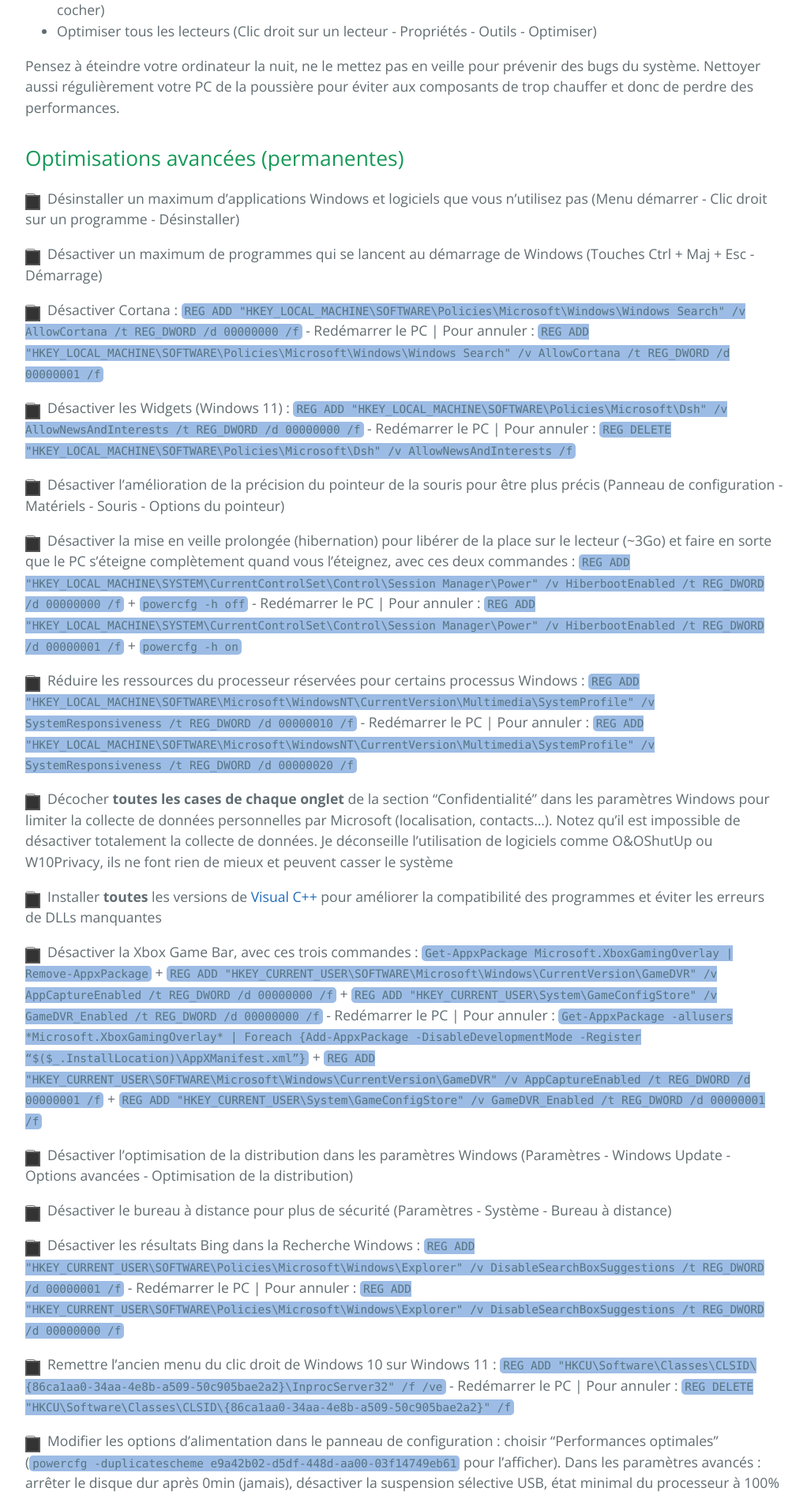
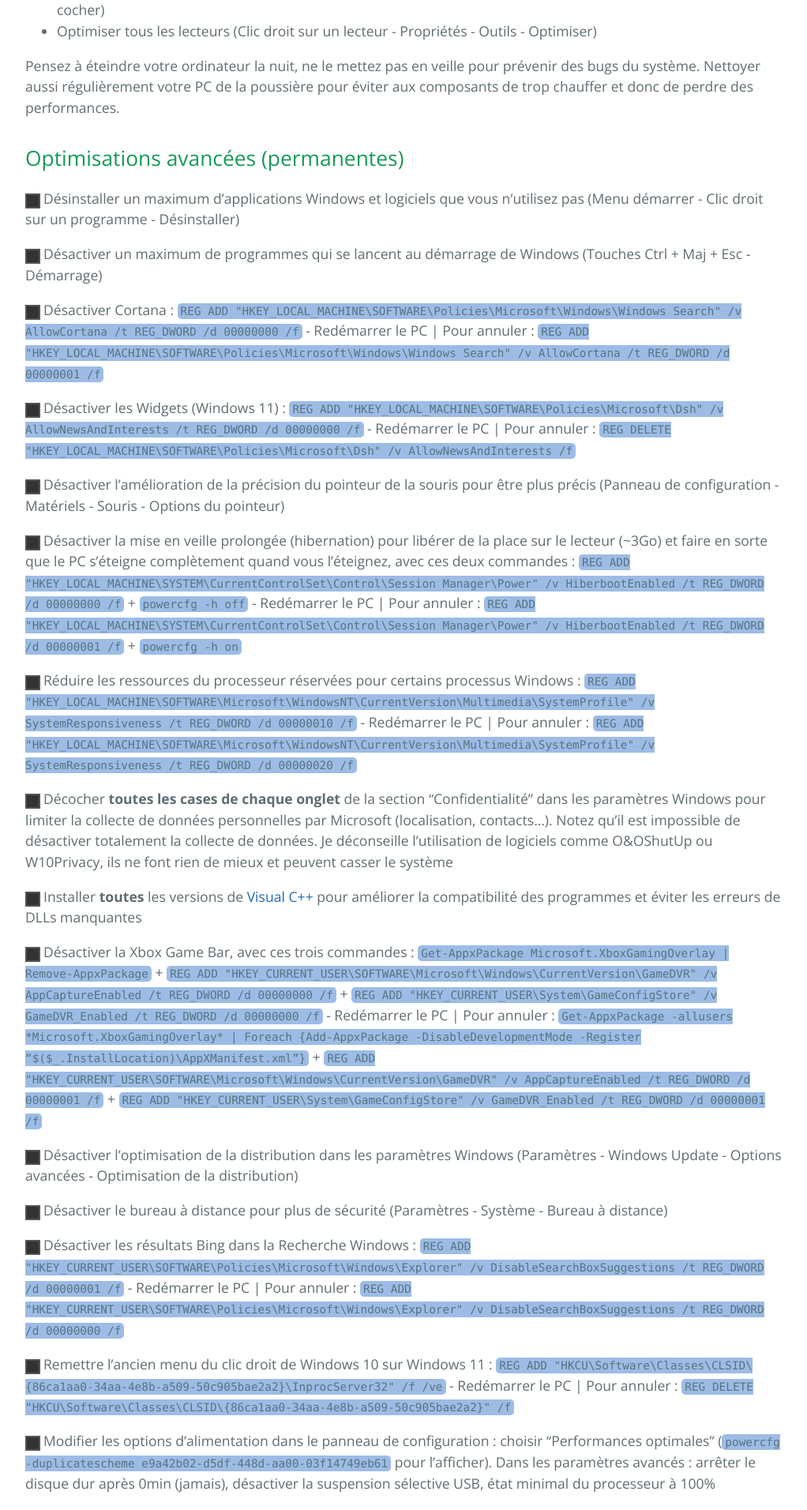
Before and after one commit to PouletEnSlip/pouletenslip.github.io, a Jekyll site: the page built from pages/opti/index.md, in a window 1280 px wide. Shown: the part 1376-3288 px from the top of the page at 79% size, without its empty margins (128-1150 px from the left). Built offline with Jekyll 4.4.1, drawn with Linux system fonts in a browser that asks for light colours; comment, search, counter and statistics services are not loaded.

Commit message:
Update style.scss

```diff
--- a/assets/css/style.scss
+++ b/assets/css/style.scss
@@ -14,7 +14,7 @@ input[type=checkbox]:before {
          position: absolute;
          width: 15px;
          height: 15px;
-         top: 2px;
+         top: 0;
          left: 0;
          border: 2px solid #555555;
          background-color: #333;
@@ -34,7 +34,7 @@ input[type=checkbox]:checked:after {
 }
 
 .label-for-check {
-	padding-left: 15px;
+	padding-left: 10px;
 }
 
 .check-with-label:checked + .label-for-check {
```
